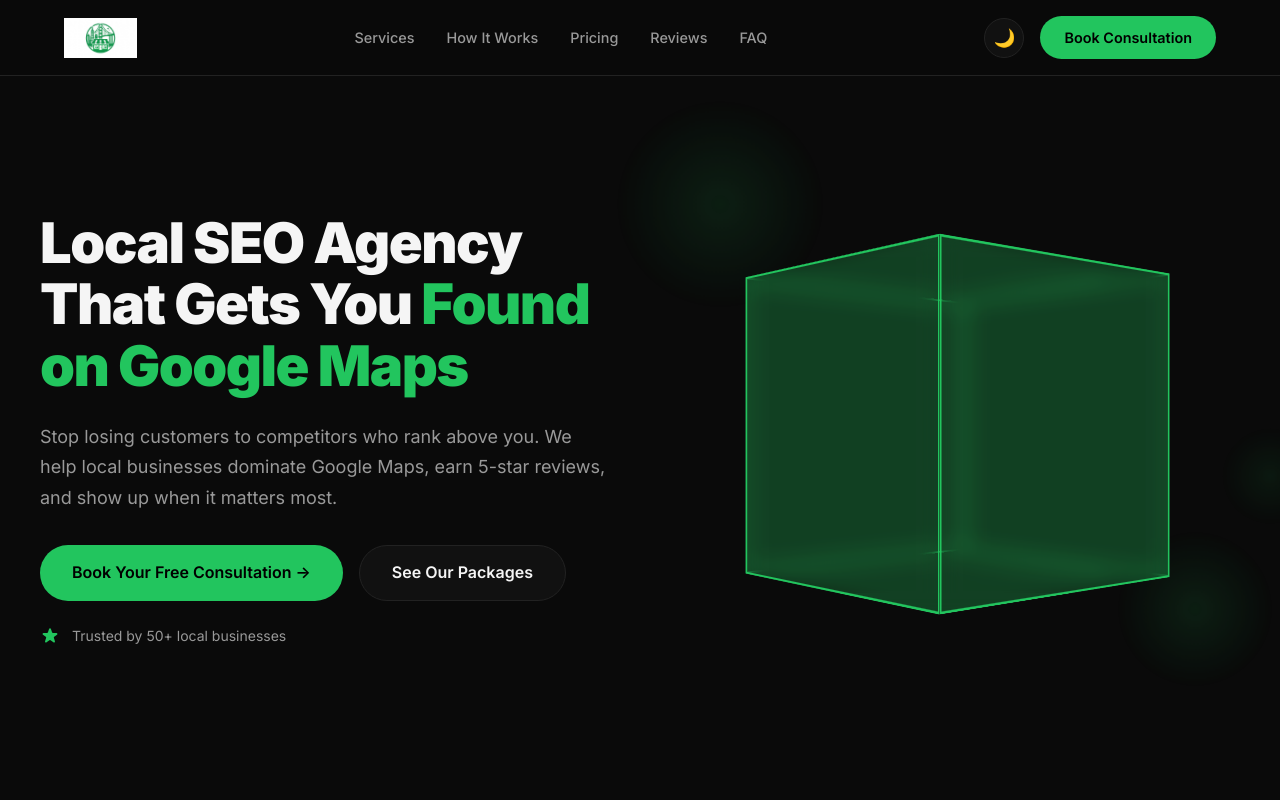
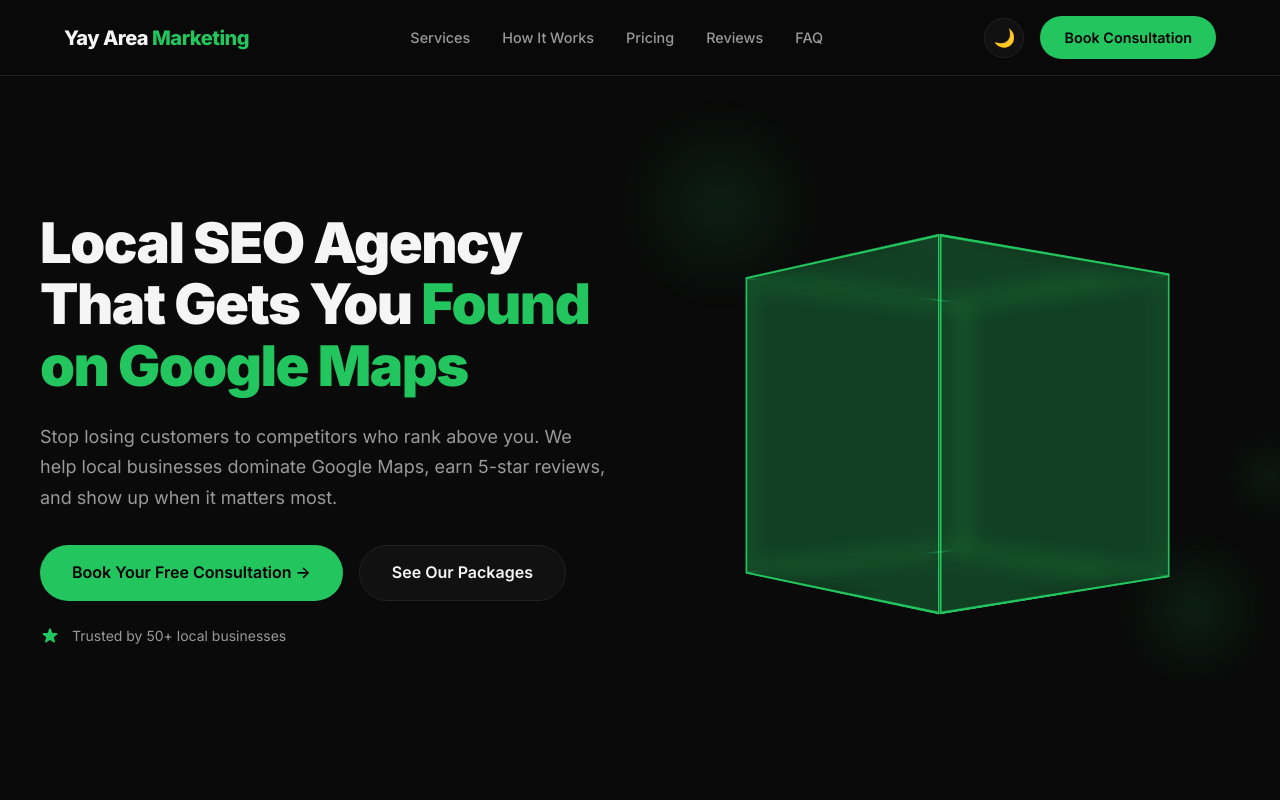
Before and after one commit to pkpui/yayareamarketing, a plain HTML site: page index.html in a window 1280 px wide. Shown: the top 800 px of the page. Drawn offline with Linux system fonts and the light colour scheme.

Commit message:
Revert: restore Yay Area Marketing branding

```diff
--- a/index.html
+++ b/index.html
@@ -3,22 +3,21 @@
 <head>
   <meta charset="UTF-8">
   <meta name="viewport" content="width=device-width, initial-scale=1.0">
-  <title>Local SEO Agency — Get Found on Google Maps</title>
+  <title>Yay Area Marketing | Local SEO Agency — Get Found on Google Maps</title>
   <meta name="description" content="Local SEO agency helping businesses dominate Google Maps and local search. GBP optimization, citations, reviews & more. Book your free consultation today.">
   <meta name="keywords" content="local SEO agency, Google Maps ranking, GBP optimization, citation building, review management, local search marketing">
 
   <!-- Open Graph -->
-  <meta property="og:title" content="Local SEO Agency — Get Found on Google Maps">
+  <meta property="og:title" content="Yay Area Marketing | Local SEO Agency">
   <meta property="og:description" content="We help local businesses dominate Google Maps and local search — more visibility, more calls, more customers.">
   <meta property="og:type" content="website">
-  <meta property="og:image" content="./logo.png">
   <meta property="og:url" content="https://yayareamarketing.com">
+  <meta property="og:image" content="https://yayareamarketing.com/og-image.png">
 
   <!-- Twitter -->
   <meta name="twitter:card" content="summary_large_image">
-  <meta name="twitter:title" content="Local SEO Agency — Get Found on Google Maps">
+  <meta name="twitter:title" content="Yay Area Marketing | Local SEO Agency">
   <meta name="twitter:description" content="Local SEO agency helping businesses dominate Google Maps and local search.">
-  <meta name="twitter:image" content="./logo.png">
 
   <link rel="canonical" href="https://yayareamarketing.com">
 
@@ -32,7 +31,7 @@
   {
     "@context": "https://schema.org",
     "@type": "LocalBusiness",
-    "name": "Local SEO Agency",
+    "name": "Yay Area Marketing",
     "description": "Local SEO agency specializing in Google Business Profile optimization, citation building, review management, and local search rankings.",
     "url": "https://yayareamarketing.com",
     "areaServed": {
@@ -46,8 +45,7 @@
       "contactType": "sales",
       "email": "hello@yayareamarketing.com",
       "telephone": "+1-555-123-4567"
-    },
-    "logo": "https://yayareamarketing.com/logo.png"
+    }
   }
   </script>
 
@@ -143,24 +141,13 @@
     }
 
     .logo {
-      display: flex;
-      align-items: center;
-      gap: 12px;
-    }
-
-    .logo img {
-      height: 40px;
-      width: auto;
-    }
-
-    .logo-text {
       font-weight: 800;
       font-size: 1.25rem;
       letter-spacing: -0.5px;
       color: var(--text);
     }
 
-    .logo-text span { color: var(--accent); }
+    .logo span { color: var(--accent); }
 
     .nav-links {
       display: flex;
@@ -1031,9 +1018,7 @@
   <!-- Navigation -->
   <nav>
     <div class="container nav-inner">
-      <a href="#" class="logo">
-        <img src="./logo.png" alt="Logo">
-      </a>
+      <a href="#" class="logo">Yay Area <span>Marketing</span></a>
 
       <ul class="nav-links">
         <li><a href="#services">Services</a></li>
@@ -1518,9 +1503,7 @@
   <footer>
     <div class="footer-grid">
       <div class="footer-brand">
-        <a href="#" class="logo">
-          <img src="./logo.png" alt="Logo" style="height: 50px; width: auto;">
-        </a>
+        <a href="#" class="logo">Yay Area <span>Marketing</span></a>
         <p>Local SEO agency helping businesses dominate Google Maps and local search. GBP optimization, citations, reviews & more.</p>
       </div>
 
@@ -1546,7 +1529,7 @@
     </div>
 
     <div class="footer-bottom">
-      <p>&copy; 2026 Local SEO Agency. All rights reserved.</p>
+      <p>&copy; 2026 Yay Area Marketing. All rights reserved.</p>
       <p style="margin-top: 8px;">hello@yayareamarketing.com | (555) 123-4567</p>
     </div>
   </footer>
```
Also changed, not shown: logo.png (deleted).
